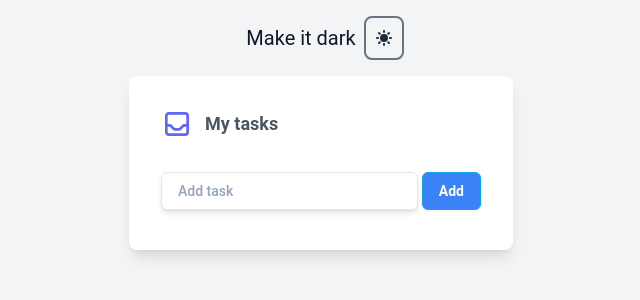
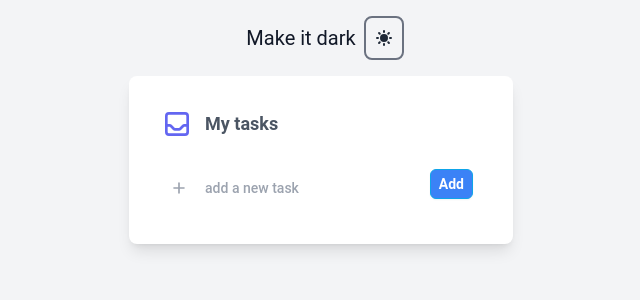
Before and after one commit to freakyfanny/todolist, a React (Create React App) app: page / in a window 1280 px wide. Shown: the top 300 px of the page, without its empty margins (319-959 px from the left). Built offline with nearby package versions, Linux system fonts and the light colour scheme.

Commit message:
fixing background and add on enter

```diff
--- a/src/App.js
+++ b/src/App.js
@@ -36,8 +36,9 @@ const App = () => {
     <div
       className={`${
         isDarkTheme ? "dark" : ""
-      } app flex flex-col h-screen items-center text-gray-600 bg-gray-100 dark:bg-gray-900 dark:text-gray-200`}
+      } app flex flex-col h-screen  text-gray-600 bg-gray-100 dark:bg-gray-900 dark:text-gray-200`}
     >
+      <div className="flex flex-col items-center h-full">
         <div className="flex flex-row py-4">
           <h1 className="dark:text-gray-100 text-gray-900 text-xl p-2">
             {isDarkTheme ? "Make it light" : "Make it dark"}
@@ -80,7 +81,7 @@ const App = () => {
         <div className="flex items-center justify-center w-screen font-medium">
           <div className="flex flex-grow items-center justify-center h-full ">
             <div className="max-w-full p-8 bg-white rounded-lg shadow-lg w-96 dark:bg-gray-800 dark:text-gray-200">
-            <div className="flex items-center mb-6">
+              <div className="flex items-center mb-4">
                 <svg
                   className="h-8 w-8 text-indigo-500 stroke-current"
                   xmlns="http://www.w3.org/2000/svg"
@@ -100,8 +101,9 @@ const App = () => {
                 </h4>
               </div>
               <div className="flex flex-col">
+                <Todos />
                 <AddTodo />
-              <Todos />
+              </div>
             </div>
           </div>
         </div>
--- a/src/components/AddTodo.js
+++ b/src/components/AddTodo.js
@@ -25,22 +25,41 @@ const AddTodo = () => {
     setValue("");
   };
 
+  const handleKeyPress = (e) => {
+    if (e.key === "Enter") {
+      onSubmit(e);
+    }
+  };
+
   return (
     <div className="flex items-center justify-center align-middle my-2">
-      <input
-        type="text"
-        className="dark:bg-gray-700 dark:text-white dark:placeholder-white rounded-md block w-full py-2 px-4 mr-1 bg-white border border-black-900 text-sm shadow-md placeholder-slate-400
-                focus:outline-none focus:border-sky-500 focus:ring-1 focus:ring-sky-500
-                disabled:bg-slate-50 disabled:text-slate-500 disabled:border-slate-200 disabled:shadow-none
-                invalid:border-pink-500 invalid:text-pink-600
-                focus:invalid:border-pink-500 focus:invalid:ring-pink-500 dark:focus:ring-purple-400 dark:focus:border-purple-400"
-        placeholder="Add task"
-        value={value}
-        onChange={(event) => setValue(event.target.value)}
-      ></input>
+      <button class="flex items-center w-full h-8 px-2 mt-2 text-sm font-medium rounded">
+        <svg
+          class="w-5 h-5 text-gray-400 fill-current"
+          xmlns="http://www.w3.org/2000/svg"
+          fill="none"
+          viewBox="0 0 24 24"
+          stroke="currentColor"
+        >
+          <path
+            stroke-linecap="round"
+            stroke-linejoin="round"
+            stroke-width="2"
+            d="M12 6v6m0 0v6m0-6h6m-6 0H6"
+          />
+        </svg>
+        <input
+          class="flex-grow h-8 ml-4 bg-transparent focus:outline-none font-medium"
+          value={value}
+          onChange={(event) => setValue(event.target.value)}
+          onKeyUp={handleKeyPress}
+          type="text"
+          placeholder="add a new task"
+        />
+      </button>
 
       <button
-        className="shadow-sm bg-blue-500 dark:bg-purple-500 hover:bg-blue-700 dark:hover:bg-purple-700 border dark:border-purple-300 border-sky-500 text-white font-bold text-sm py-2 px-4 rounded-md"
+        className="shadow-sm bg-blue-500 dark:bg-purple-500 hover:bg-blue-700 dark:hover:bg-purple-700 border dark:border-purple-300 border-sky-500 text-white font-bold text-sm py-1 px-2 mr-2 rounded-md"
         onClick={onSubmit}
       >
         Add
--- a/src/components/TodoItem.js
+++ b/src/components/TodoItem.js
@@ -23,7 +23,7 @@ const TodoItem = ({ id, title, completed }) => {
   };
 
   return (
-    <li className="px-2 py-2 dark:text-white text-black flex my-1 w-full items-center justify-between hover:bg-gray-100 dark:hover:bg-gray-900 rounded-md">
+    <li className="px-1 py-1 dark:text-white text-black flex w-full items-center justify-between hover:bg-gray-100 dark:hover:bg-gray-900 rounded-md">
 	<input className="hidden" type="checkbox" id="task_1" checked={completed} onChange={(e) => {markAsDone(e);}} />
 	<label className="flex items-center h-10 rounded cursor-pointer" htmlFor="task_1">
 		<span className="flex items-center justify-center w-5 h-5 text-transparent border-2 border-gray-300 rounded-full dark:border-gray-500">
```
Lines whose indentation alone changed are shown as unchanged.
